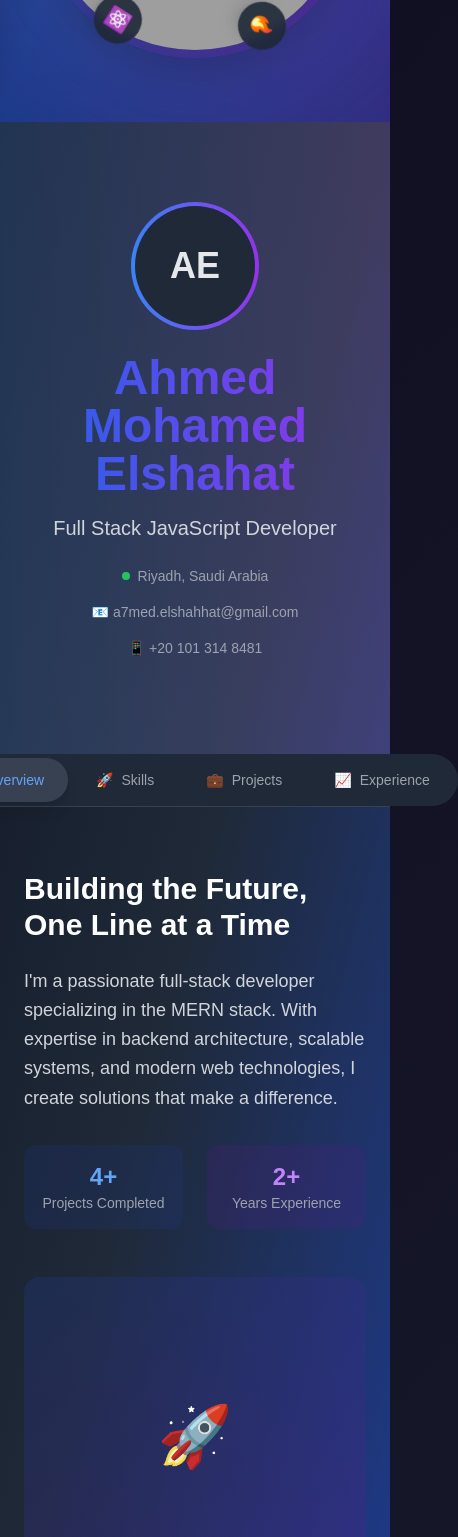
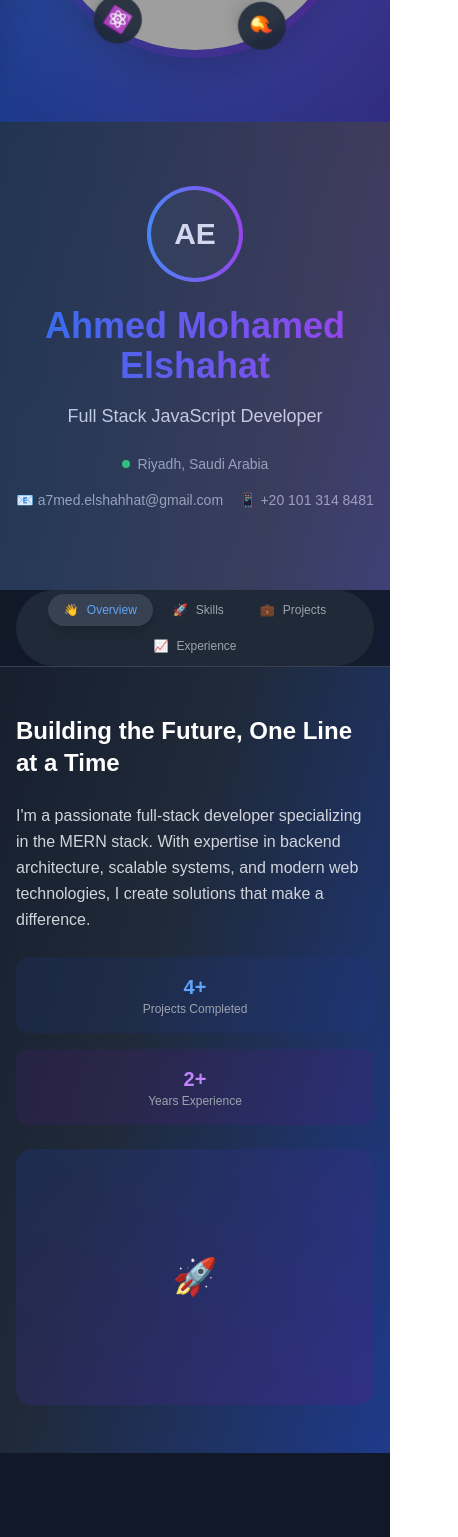
Before and after one commit to devahmed2025/Ahmed-Elshahat-CV, a React (Vite) app: page / in a window 390 px wide. Shown: the part 1080-2617 px from the top of the page, 458 px wide, since content can reach past the window. Built offline with nearby package versions, Linux system fonts and the light colour scheme; grey boxes are pictures that could not be loaded; the HTML template or start-up script is replaced by a standard one; a web font is replaced by a local one.

Commit message:
Update About.jsx

```diff
--- a/src/Components/About.jsx
+++ b/src/Components/About.jsx
@@ -13,93 +13,67 @@ import {
 const About = () => {
   const [activeTab, setActiveTab] = useState("overview");
 
-  // Mock data for tech stack (replace with your actual data import)
   const techStack = [
-    {
-      id: 1,
-      name: "React",
-      icon: DiReact,
-      category: "frontend",
-    },
-    {
-      id: 2,
-      name: "Node.js",
-      icon: DiNodejs,
-      category: "backend",
-    },
-    {
-      id: 3,
-      name: "MongoDB",
-      icon: SiMongodb,
-      category: "database",
-    },
-    {
-      id: 4,
-      name: "Express",
-      icon: SiExpress,
-      category: "backend",
-    },
-    {
-      id: 5,
-      name: "Docker",
-      icon: SiDocker,
-      category: "devops",
-    },
-    // {
-    //   id: 6,
-    //   name: "AWS",
-    //   icon: SiAmazonaws,
-    //   category: "cloud",
-    // },
-    {
-      id: 7,
-      name: "JavaScript",
-      icon: DiJavascript,
-      category: "language",
-    },
-    {
-      id: 8,
-      name: "TypeScript",
-      icon: SiTypescript,
-      category: "language",
-    },
+    { id: 1, name: "React", icon: DiReact, category: "frontend" },
+    { id: 2, name: "Node.js", icon: DiNodejs, category: "backend" },
+    { id: 3, name: "MongoDB", icon: SiMongodb, category: "database" },
+    { id: 4, name: "Express", icon: SiExpress, category: "backend" },
+    { id: 5, name: "Docker", icon: SiDocker, category: "devops" },
+    { id: 7, name: "JavaScript", icon: DiJavascript, category: "language" },
+    { id: 8, name: "TypeScript", icon: SiTypescript, category: "language" },
   ];
+
   const projects = [
     {
       title: "Dev-Hub LMS Platform",
       link: "https://dev-hub-front-end.vercel.app/",
       stack: ["React", "Node.js", "MongoDB", "Stripe", "OpenAI"],
       description:
-        "AI-powered Learning Management System with video hosting, payment integration, and community features.",
+        "AI-powered Learning Management System with video hosting, payment integration, community features, and course management.",
       status: "Live",
-      image: "/api/placeholder/300/200",
+      images: [
+        "https://res.cloudinary.com/djzcvjwuv/image/upload/v1750380081/screencapture-dev-hub-front-end-vercel-app-2025-06-20-03_35_48_bzhnzp.jpg",
+        "https://res.cloudinary.com/djzcvjwuv/image/upload/v1750380200/screencapture-dev-hub-front-end-vercel-app-courses-2025-06-20-03_36_18_cxplzp.jpg",
+        "https://res.cloudinary.com/djzcvjwuv/image/upload/v1750380141/screencapture-dev-hub-front-end-vercel-app-courses-684b223e5f01a06dcea770a8-videos-undefined-2025-06-20-03_38_16_fw8jye.jpg",
+        "https://res.cloudinary.com/djzcvjwuv/image/upload/v1750380207/devv_sirkel.jpg",
+      ],
     },
     {
       title: "Hero Gym Management",
       link: "https://hero-gym-react.vercel.app/login",
-      stack: ["React", "Docker", "MongoDB", "Google API"],
+      stack: ["React", "Docker", "MongoDB", "Socket.io", "JWT"],
       description:
-        "Complete gym management solution with QR-based entry system and voice announcements.",
+        "Complete gym management with QR-based entry system, voice announcements, user profiles with diet plans, subscription management by captains, and daily JWT-authenticated QR codes.",
       status: "Live",
-      image: "/api/placeholder/300/200",
+      images: [
+        "https://res.cloudinary.com/djzcvjwuv/image/upload/v1750380049/hero_vfseus.jpg",
+        "https://res.cloudinary.com/djzcvjwuv/image/upload/v1750380135/HeroGYm1_nj6zss.jpg",
+        "https://res.cloudinary.com/djzcvjwuv/image/upload/v1750380140/screencapture-hero-gym-react-vercel-app-invoices-2025-06-20-03_30_55_prbmqu.jpg",
+        "https://res.cloudinary.com/djzcvjwuv/image/upload/v1750380043/hero-gym2_y4eljf.jpg",
+      ],
     },
     {
       title: "Smartera Shop",
       link: "https://smartera-shop.netlify.app/",
       stack: ["React", "Node.js", "MongoDB", "Context API"],
       description:
-        "Full-featured e-commerce platform with admin dashboard and analytics.",
+        "Full-featured e-commerce platform with product catalog, shopping cart, admin dashboard, and comprehensive analytics.",
       status: "Live",
-      image: "/api/placeholder/300/200",
+      images: [
+        "https://res.cloudinary.com/djzcvjwuv/image/upload/v1750380050/smartera_icinwj.jpg",
+        "https://res.cloudinary.com/djzcvjwuv/image/upload/v1750380177/screencapture-smartera-shop-netlify-app-products-2025-06-20-03_34_31_htt5pt.jpg",
+      ],
     },
     {
       title: "Pitzaa Delivery App",
       link: "https://pitzaa-deleivery-app.netlify.app/",
       stack: ["React", "Redux", "LocalStorage"],
       description:
-        "Modern pizza ordering interface with dark mode and smooth UX.",
+        "Modern pizza ordering interface with dark mode, smooth UX, cart management, and responsive design.",
       status: "Live",
-      image: "/api/placeholder/300/200",
+      images: [
+        "https://res.cloudinary.com/djzcvjwuv/image/upload/v1750380097/screencapture-pitzaa-deleivery-app-netlify-app-2025-06-20-03_32_56_bajve3.jpg",
+      ],
     },
   ];
 
@@ -149,33 +123,33 @@ const About = () => {
   return (
     <div
       id="About"
-      className="min-h-screen bg-gradient-to-br from-gray-50 via-white to-blue-50 dark:from-gray-900 dark:via-gray-800 dark:to-blue-900"
+      className="min-h-screen bg-gradient-to-br from-gray-50 via-white to-blue-50 dark:from-gray-900 dark:via-gray-800 dark:to-blue-900 w-full"
     >
       {/* Hero Section */}
       <motion.section
         initial={{ opacity: 0, y: 50 }}
         animate={{ opacity: 1, y: 0 }}
         transition={{ duration: 0.8 }}
-        className="relative overflow-hidden pt-20 pb-16"
+        className="relative overflow-hidden pt-16 pb-12"
       >
         <div className="absolute inset-0 bg-gradient-to-r from-blue-600/10 to-purple-600/10 dark:from-blue-400/20 dark:to-purple-400/20"></div>
-        <div className="container mx-auto px-6 relative z-10">
-          <div className="max-w-4xl mx-auto text-center">
+        <div className="mx-auto px-4 sm:px-6 w-full max-w-7xl">
+          <div className="mx-auto text-center w-full max-w-4xl">
             <motion.div
               initial={{ scale: 0.8, opacity: 0 }}
               animate={{ scale: 1, opacity: 1 }}
               transition={{ delay: 0.2, duration: 0.6 }}
               className="mb-8"
             >
-              <div className="w-32 h-32 mx-auto mb-6 rounded-full bg-gradient-to-r from-blue-500 to-purple-600 p-1">
-                <div className="w-full h-full rounded-full bg-white dark:bg-gray-800 flex items-center justify-center text-4xl font-bold text-gray-700 dark:text-gray-200">
+              <div className="w-24 h-24 sm:w-32 sm:h-32 mx-auto mb-6 rounded-full bg-gradient-to-r from-blue-500 to-purple-600 p-1">
+                <div className="w-full h-full rounded-full bg-white dark:bg-gray-800 flex items-center justify-center text-3xl sm:text-4xl font-bold text-gray-700 dark:text-gray-200">
                   AE
                 </div>
               </div>
-              <h1 className="text-5xl md:text-6xl font-bold bg-gradient-to-r from-blue-600 to-purple-600 bg-clip-text text-transparent mb-4">
+              <h1 className="text-4xl sm:text-5xl md:text-6xl font-bold bg-gradient-to-r from-blue-600 to-purple-600 bg-clip-text text-transparent mb-4">
                 Ahmed Mohamed Elshahat
               </h1>
-              <p className="text-xl md:text-2xl text-gray-600 dark:text-gray-300 mb-6">
+              <p className="text-lg sm:text-xl md:text-2xl text-gray-600 dark:text-gray-300 mb-6">
                 Full Stack JavaScript Developer
               </p>
               <div className="flex flex-wrap justify-center gap-4 text-sm text-gray-500 dark:text-gray-400">
@@ -193,14 +167,14 @@ const About = () => {
 
       {/* Navigation Tabs */}
       <div className="sticky top-0 z-50 bg-white/80 dark:bg-gray-900/80 backdrop-blur-md border-b border-gray-200 dark:border-gray-700">
-        <div className="container mx-auto px-6">
+        <div className="mx-auto px-4 sm:px-6 w-full max-w-7xl">
           <nav className="flex justify-center">
-            <div className="flex space-x-1 p-1 bg-gray-100 dark:bg-gray-800 rounded-full">
+            <div className="flex flex-wrap justify-center gap-1 p-1 bg-gray-100 dark:bg-gray-800 rounded-full">
               {tabs.map((tab) => (
                 <button
                   key={tab.id}
                   onClick={() => setActiveTab(tab.id)}
-                  className={`flex items-center gap-2 px-6 py-3 rounded-full text-sm font-medium transition-all duration-300 ${
+                  className={`flex items-center gap-2 px-4 py-2 sm:px-6 sm:py-3 rounded-full text-xs sm:text-sm font-medium transition-all duration-300 ${
                     activeTab === tab.id
                       ? "bg-white dark:bg-gray-700 text-blue-600 dark:text-blue-400 shadow-lg"
                       : "text-gray-600 dark:text-gray-400 hover:text-gray-900 dark:hover:text-gray-200"
@@ -216,48 +190,48 @@ const About = () => {
       </div>
 
       {/* Content Sections */}
-      <div className="container mx-auto px-6 py-16">
+      <div className="mx-auto px-4 sm:px-6 py-12 w-full max-w-7xl">
         {/* Overview Tab */}
         {activeTab === "overview" && (
           <motion.div
             initial={{ opacity: 0, y: 20 }}
             animate={{ opacity: 1, y: 0 }}
             transition={{ duration: 0.6 }}
-            className="max-w-4xl mx-auto"
+            className="mx-auto w-full max-w-4xl"
           >
-            <div className="grid md:grid-cols-2 gap-12 items-center">
-              <div>
-                <h2 className="text-3xl font-bold text-gray-900 dark:text-white mb-6">
+            <div className="grid grid-cols-1 md:grid-cols-2 gap-6 sm:gap-12 items-center">
+              <div className="space-y-6">
+                <h2 className="text-2xl sm:text-3xl font-bold text-gray-900 dark:text-white">
                   Building the Future, One Line at a Time
                 </h2>
-                <p className="text-lg text-gray-600 dark:text-gray-300 leading-relaxed mb-8">
+                <p className="text-base sm:text-lg text-gray-600 dark:text-gray-300 leading-relaxed">
                   I'm a passionate full-stack developer specializing in the MERN
                   stack. With expertise in backend architecture, scalable
                   systems, and modern web technologies, I create solutions that
                   make a difference.
-                </p>
-                <div className="grid grid-cols-2 gap-6">
+                </p>{" "}
+                <div className="grid grid-cols-1 sm:grid-cols-2 gap-4 sm:gap-6">
                   <div className="text-center p-4 bg-blue-50 dark:bg-blue-900/20 rounded-xl">
-                    <div className="text-2xl font-bold text-blue-600 dark:text-blue-400">
+                    <div className="text-xl sm:text-2xl font-bold text-blue-600 dark:text-blue-400">
                       4+
                     </div>
-                    <div className="text-sm text-gray-600 dark:text-gray-400">
+                    <div className="text-xs sm:text-sm text-gray-600 dark:text-gray-400">
                       Projects Completed
                     </div>
                   </div>
                   <div className="text-center p-4 bg-purple-50 dark:bg-purple-900/20 rounded-xl">
-                    <div className="text-2xl font-bold text-purple-600 dark:text-purple-400">
+                    <div className="text-xl sm:text-2xl font-bold text-purple-600 dark:text-purple-400">
                       2+
                     </div>
-                    <div className="text-sm text-gray-600 dark:text-gray-400">
+                    <div className="text-xs sm:text-sm text-gray-600 dark:text-gray-400">
                       Years Experience
                     </div>
                   </div>
                 </div>
               </div>
               <div className="relative">
-                <div className="w-full h-80 bg-gradient-to-br from-blue-100 to-purple-100 dark:from-blue-900/30 dark:to-purple-900/30 rounded-2xl flex items-center justify-center">
-                  <div className="text-6xl">🚀</div>
+                <div className="w-full h-64 sm:h-80 bg-gradient-to-br from-blue-100 to-purple-100 dark:from-blue-900/30 dark:to-purple-900/30 rounded-2xl flex items-center justify-center">
+                  <div className="text-4xl sm:text-6xl">🚀</div>
                 </div>
               </div>
             </div>
@@ -270,34 +244,34 @@ const About = () => {
             initial={{ opacity: 0, y: 20 }}
             animate={{ opacity: 1, y: 0 }}
             transition={{ duration: 0.6 }}
-            className="max-w-6xl mx-auto"
+            className="mx-auto w-full max-w-6xl"
           >
-            <div className="text-center mb-12">
-              <h2 className="text-3xl font-bold text-gray-900 dark:text-white mb-4">
+            <div className="text-center mb-8 sm:mb-12">
+              <h2 className="text-2xl sm:text-3xl font-bold text-gray-900 dark:text-white mb-4">
                 Technical Expertise
               </h2>
-              <p className="text-lg text-gray-600 dark:text-gray-300">
+              <p className="text-base sm:text-lg text-gray-600 dark:text-gray-300">
                 Technologies I work with to bring ideas to life
               </p>
             </div>
 
-            <div className="grid md:grid-cols-2 lg:grid-cols-4 gap-8">
+            <div className="grid grid-cols-1 sm:grid-cols-2 lg:grid-cols-4 gap-4 sm:gap-8">
               {skills.map((skillGroup, index) => (
                 <motion.div
                   key={skillGroup.category}
                   initial={{ opacity: 0, y: 20 }}
                   animate={{ opacity: 1, y: 0 }}
                   transition={{ delay: index * 0.1, duration: 0.6 }}
-                  className="bg-white dark:bg-gray-800 p-6 rounded-xl shadow-lg hover:shadow-xl transition-all duration-300"
+                  className="bg-white dark:bg-gray-800 p-4 sm:p-6 rounded-xl shadow-lg hover:shadow-xl transition-all duration-300"
                 >
-                  <h3 className="text-xl font-semibold text-gray-900 dark:text-white mb-4">
+                  <h3 className="text-lg sm:text-xl font-semibold text-gray-900 dark:text-white mb-4">
                     {skillGroup.category}
                   </h3>
                   <div className="space-y-2">
                     {skillGroup.items.map((skill, i) => (
                       <div key={i} className="flex items-center gap-3">
                         <div className="w-2 h-2 bg-blue-500 rounded-full"></div>
-                        <span className="text-gray-600 dark:text-gray-300">
+                        <span className="text-sm sm:text-base text-gray-600 dark:text-gray-300">
                           {skill}
                         </span>
                       </div>
@@ -315,46 +289,51 @@ const About = () => {
             initial={{ opacity: 0, y: 20 }}
             animate={{ opacity: 1, y: 0 }}
             transition={{ duration: 0.6 }}
-            className="max-w-6xl mx-auto"
+            className="mx-auto w-full max-w-6xl"
           >
-            <div className="text-center mb-12">
-              <h2 className="text-3xl font-bold text-gray-900 dark:text-white mb-4">
+            <div className="text-center mb-8 sm:mb-12">
+              <h2 className="text-2xl sm:text-3xl font-bold text-gray-900 dark:text-white mb-4">
                 Featured Projects
               </h2>
-              <p className="text-lg text-gray-600 dark:text-gray-300">
+              <p className="text-base sm:text-lg text-gray-600 dark:text-gray-300">
                 Some of my recent work that I'm proud of
               </p>
             </div>
 
-            <div className="grid md:grid-cols-2 gap-8">
+            <div className="grid grid-cols-1 md:grid-cols-2 gap-4 sm:gap-8">
               {projects.map((project, index) => (
                 <motion.div
                   key={project.title}
                   initial={{ opacity: 0, y: 20 }}
                   animate={{ opacity: 1, y: 0 }}
                   transition={{ delay: index * 0.1, duration: 0.6 }}
-                  className="bg-white dark:bg-gray-800 rounded-xl overflow-hidden shadow-lg hover:shadow-xl transition-all duration-300 group"
+                  className="bg-white dark:bg-gray-800 rounded-xl overflow-hidden shadow-lg hover:shadow-xl transition-all duration-300 group w-full"
                 >
-                  <div className="h-48 bg-gradient-to-br from-blue-100 to-purple-100 dark:from-blue-900/30 dark:to-purple-900/30 flex items-center justify-center">
-                    <div className="text-4xl">💻</div>
+                  <div className="h-40 sm:h-48 bg-gradient-to-br from-blue-100 to-purple-100 dark:from-blue-900/30 dark:to-purple-900/30 flex items-center justify-center">
+                    <img
+                      src={project.images[0]}
+                      alt={`${project.title} preview`}
+                      className="w-full h-full object-cover"
+                      loading="lazy"
+                    />
                   </div>
-                  <div className="p-6">
+                  <div className="p-4 sm:p-6">
                     <div className="flex items-center justify-between mb-3">
-                      <h3 className="text-xl font-semibold text-gray-900 dark:text-white">
+                      <h3 className="text-lg sm:text-xl font-semibold text-gray-900 dark:text-white">
                         {project.title}
                       </h3>
                       <span className="px-2 py-1 bg-green-100 dark:bg-green-900/30 text-green-600 dark:text-green-400 text-xs rounded-full">
                         {project.status}
                       </span>
                     </div>
-                    <p className="text-gray-600 dark:text-gray-300 mb-4">
+                    <p className="text-sm sm:text-base text-gray-600 dark:text-gray-300 mb-4">
                       {project.description}
                     </p>
                     <div className="flex flex-wrap gap-2 mb-4">
                       {project.stack.map((tech, i) => (
                         <span
                           key={i}
-                          className="px-3 py-1 bg-gray-100 dark:bg-gray-700 text-gray-700 dark:text-gray-300 text-xs rounded-full"
+                          className="px-2 sm:px-3 py-1 bg-gray-100 dark:bg-gray-700 text-gray-700 dark:text-gray-300 text-xs rounded-full"
                         >
                           {tech}
                         </span>
@@ -364,7 +343,7 @@ const About = () => {
                       href={project.link}
                       target="_blank"
                       rel="noopener noreferrer"
-                      className="inline-flex items-center gap-2 text-blue-600 dark:text-blue-400 hover:text-blue-700 dark:hover:text-blue-300 font-medium"
+                      className="inline-flex items-center gap-2 text-blue-600 dark:text-blue-400 hover:text-blue-700 dark:hover:text-blue-300 font-medium text-sm sm:text-base"
                     >
                       View Project
                       <span className="group-hover:translate-x-1 transition-transform">
@@ -384,52 +363,52 @@ const About = () => {
             initial={{ opacity: 0, y: 20 }}
             animate={{ opacity: 1, y: 0 }}
             transition={{ duration: 0.6 }}
-            className="max-w-4xl mx-auto"
+            className="mx-auto w-full max-w-4xl"
           >
-            <div className="text-center mb-12">
-              <h2 className="text-3xl font-bold text-gray-900 dark:text-white mb-4">
+            <div className="text-center mb-8 sm:mb-12">
+              <h2 className="text-2xl sm:text-3xl font-bold text-gray-900 dark:text-white mb-4">
                 Professional Journey
               </h2>
-              <p className="text-lg text-gray-600 dark:text-gray-300">
+              <p className="text-base sm:text-lg text-gray-600 dark:text-gray-300">
                 My career path and educational background
               </p>
             </div>
 
-            <div className="space-y-8">
-              <div className="bg-white dark:bg-gray-800 p-6 rounded-xl shadow-lg">
-                <h3 className="text-xl font-semibold text-gray-900 dark:text-white mb-2">
+            <div className="space-y-6">
+              <div className="bg-white dark:bg-gray-800 p-4 sm:p-6 rounded-xl shadow-lg">
+                <h3 className="text-lg sm:text-xl font-semibold text-gray-900 dark:text-white mb-2">
                   TX L2 Engineer
                 </h3>
-                <p className="text-blue-600 dark:text-blue-400 mb-2">
+                <p className="text-blue-600 dark:text-blue-400 mb-2 text-sm sm:text-base">
                   Nokia • Jun 2024 - Feb 2025
                 </p>
-                <p className="text-gray-600 dark:text-gray-300">
+                <p className="text-gray-600 dark:text-gray-300 text-sm sm:text-base">
                   Led technical operations and troubleshooting for
                   telecommunications infrastructure.
                 </p>
               </div>
 
-              <div className="bg-white dark:bg-gray-800 p-6 rounded-xl shadow-lg">
-                <h3 className="text-xl font-semibold text-gray-900 dark:text-white mb-2">
+              <div className="bg-white dark:bg-gray-800 p-4 sm:p-6 rounded-xl shadow-lg">
+                <h3 className="text-lg sm:text-xl font-semibold text-gray-900 dark:text-white mb-2">
                   Front Office TX Engineer
                 </h3>
-                <p className="text-blue-600 dark:text-blue-400 mb-2">
+                <p className="text-blue-600 dark:text-blue-400 mb-2 text-sm sm:text-base">
                   Nokia • Mar 2023 - Jun 2024
                 </p>
-                <p className="text-gray-600 dark:text-gray-300">
+                <p className="text-gray-600 dark:text-gray-300 text-sm sm:text-base">
                   Managed front-office operations and client-facing technical
                   support.
                 </p>
               </div>
 
-              <div className="bg-white dark:bg-gray-800 p-6 rounded-xl shadow-lg">
-                <h3 className="text-xl font-semibold text-gray-900 dark:text-white mb-2">
+              <div className="bg-white dark:bg-gray-800 p-4 sm:p-6 rounded-xl shadow-lg">
+                <h3 className="text-lg sm:text-xl font-semibold text-gray-900 dark:text-white mb-2">
                   BSc in Electronics & Communication Engineering
                 </h3>
-                <p className="text-blue-600 dark:text-blue-400 mb-2">
+                <p className="text-blue-600 dark:text-blue-400 mb-2 text-sm sm:text-base">
                   Misr Higher Institute • 2017-2022
                 </p>
-                <p className="text-gray-600 dark:text-gray-300">
+                <p className="text-gray-600 dark:text-gray-300 text-sm sm:text-base">
                   Graduation Project: Skin Cancer Detection via Dermoscopy (2nd
                   place – IEEE/ITC)
                 </p>
```
